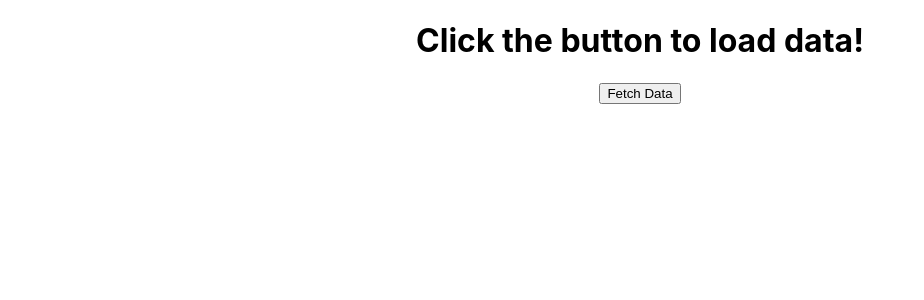
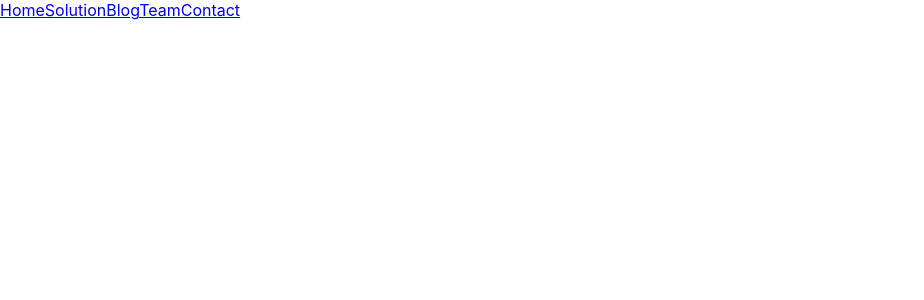
Before and after one commit to EbrahimGhanbari/cnergreen, a React (Create React App) app in the folder react-front-end/: page / in a window 1280 px wide. Shown: the top 300 px of the page, without its empty margins (0-924 px from the left). Built offline with nearby package versions, Linux system fonts and the light colour scheme.

Commit message:
routing done

```diff
--- a/react-front-end/src/App.js
+++ b/react-front-end/src/App.js
@@ -1,29 +1,45 @@
 import React, { useState } from 'react';
 import axios from 'axios';
 import './App.css';
+import { Link } from "react-router-dom";
+
 
 
 function App (props) {
 
-  const [message, setMessage] = useState("Click the button to load data!")
 
-  const fetchData = () => {
-    axios.get('/api/data') // You can simply make your requests to "/api/whatever you want"
-    .then((response) => {
-      setMessage(response.data.message)
-    })
-  }
+  return (
+    <div>
+      <Link className="topButton" to="/home">Home</Link>
+      <Link className="topButton" to="/solution">Solution</Link>
+      <Link className="topButton" to="/blog">Blog</Link>
+      <Link className="topButton" to="/team">Team</Link>
+      <Link className="topButton" to="/contact">Contact</Link>
+    </div>
+  );
 
 
 
-  return (
-    <div className="App">
-      <h1>{ message }</h1>
-      <button onClick={ fetchData } >
-        Fetch Data
-      </button>
-    </div>
-  );
+
+  // const [message, setMessage] = useState("Click the button to load data!")
+
+  // const fetchData = () => {
+  //   axios.get('/api/data') // You can simply make your requests to "/api/whatever you want"
+  //   .then((response) => {
+  //     setMessage(response.data.message)
+  //   })
+  // }
+
+
+
+  // return (
+  //   <div className="App">
+  //     <h1>{ message }</h1>
+  //     <button onClick={ fetchData } >
+  //       Fetch Data
+  //     </button>
+  //   </div>
+  // );
 
 }
 
--- a/react-front-end/src/index.js
+++ b/react-front-end/src/index.js
@@ -1,19 +1,34 @@
 import React from 'react';
 import ReactDOM from 'react-dom';
-import './index.css';
-import App from './App';
-import { Route, Link, BrowserRouter as Router } from 'react-router-dom'
-
+import { Route, Link, Switch, BrowserRouter as Router } from 'react-router-dom';
 import * as serviceWorker from './serviceWorker';
 
+// styles
+import './index.css';
+
+// components
+import App from './App';
+import Home from './components/Home';
+import Contact from './components/Contact';
+import Blog from './components/Blog';
+import Solution from './components/Solution';
+import Team from './components/Team';
+
+
+
 const routing = (
+    <div>
     <Router>
-      <div>
-        <Route path="/" component={App} />
-        {/* <Route path="/users" component={Users} />
-        <Route path="/contact" component={Contact} /> */}
-      </div>
+        <Switch>
+            <Route exact path="/" component={App} />
+            <Route path="/home" component={Home} />
+            <Route path="/solution" component={Solution} />
+            <Route path="/blog" component={Blog} />
+            <Route path="/team" component={Team} />
+            <Route path="/contact" component={Contact} />
+        </Switch>
     </Router>
+    </div>
   );
 
 ReactDOM.render(routing, document.getElementById('root'))
```
